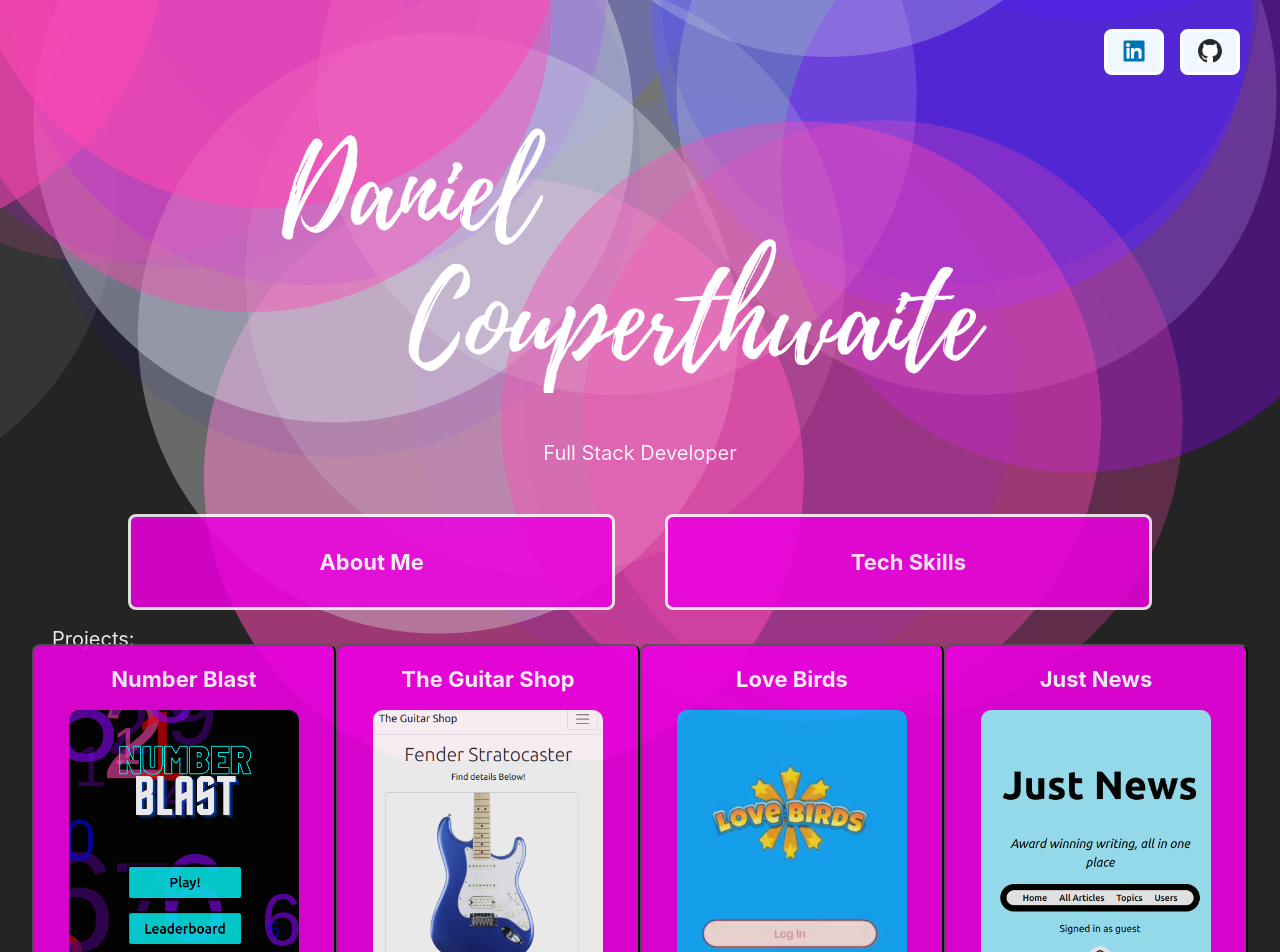
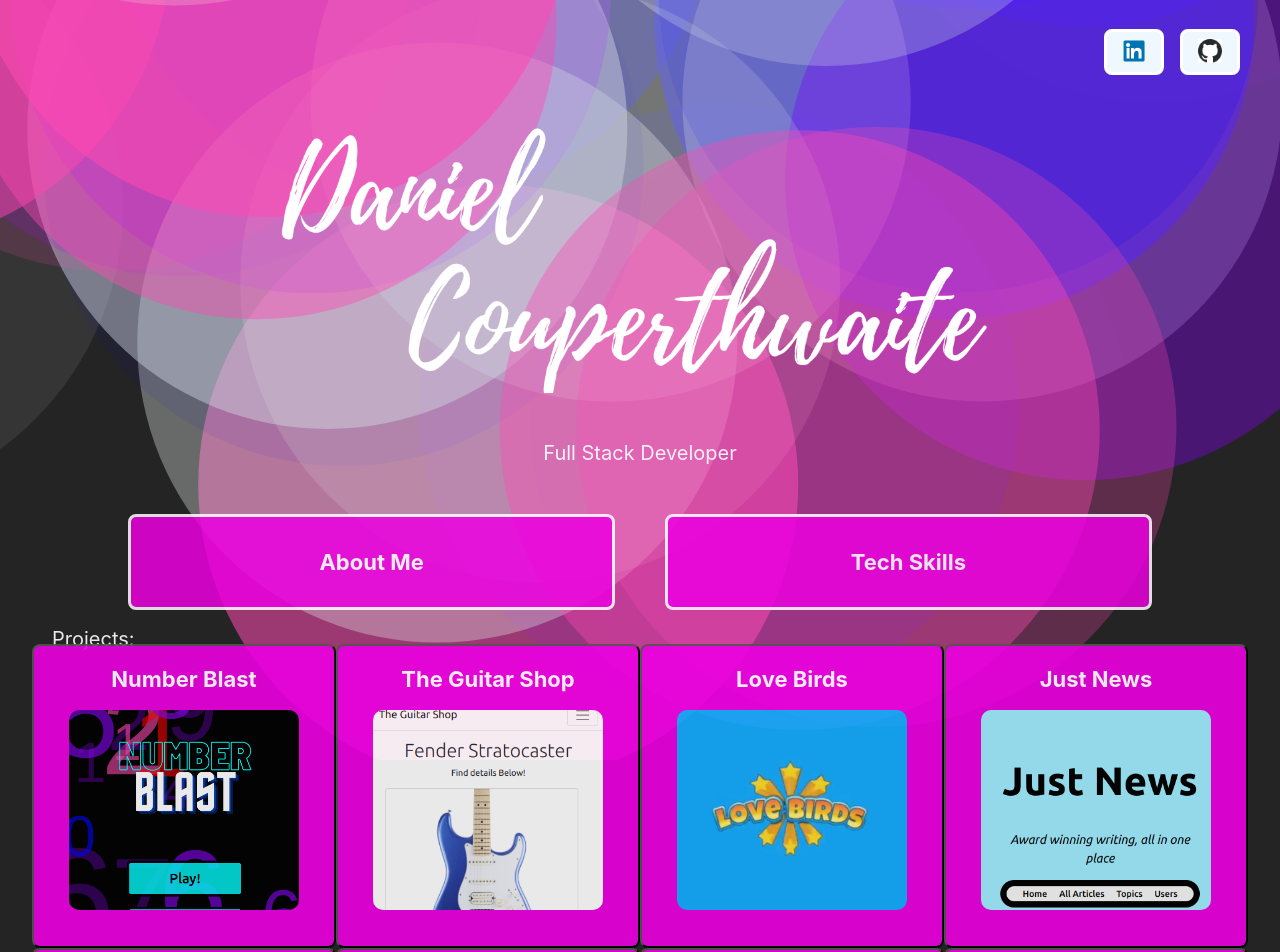
Before and after one commit to DanielCouperthwaite/urban-health, a React (Vite) app: page /home in a window 1280 px wide. Shown: the part 40-992 px from the top of the page. Built offline with nearby package versions, Linux system fonts and the light colour scheme.

Commit message:
alter app width

```diff
--- a/src/Home/Home.css
+++ b/src/Home/Home.css
@@ -58,7 +58,7 @@ p {
 .project-button {
     width: 25%;
     max-width: 360px;
-    min-width: 280px;
+    min-width: 200px;
     color: white;
     border: "1px solid white";
     opacity: 0.9;
@@ -90,7 +90,7 @@ p {
     height: auto;
     min-width: 80px;
     overflow:hidden;
-    max-height: 280px;
+    max-height: 200px;
     border-radius: 10px;
     object-fit: cover;
     object-position: center 5%;
@@ -100,7 +100,7 @@ p {
 .name {
     width: 60%;
     height: auto;
-    min-width: 280px;
+    min-width: 200px;
 }
 
 .project-titles {
```
